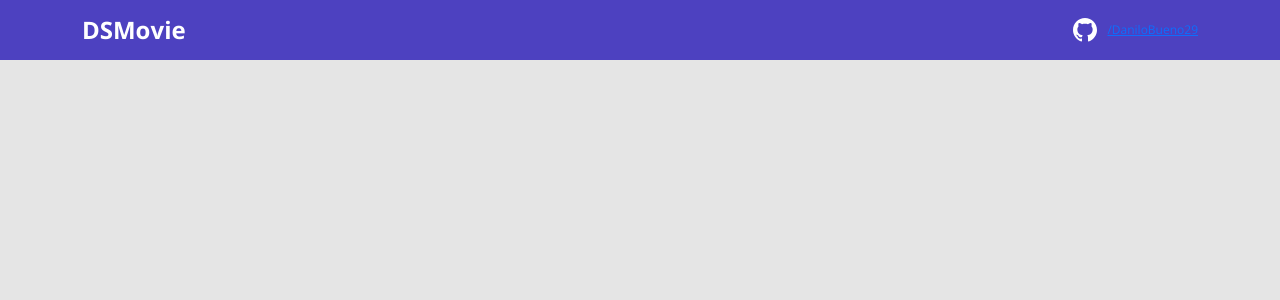
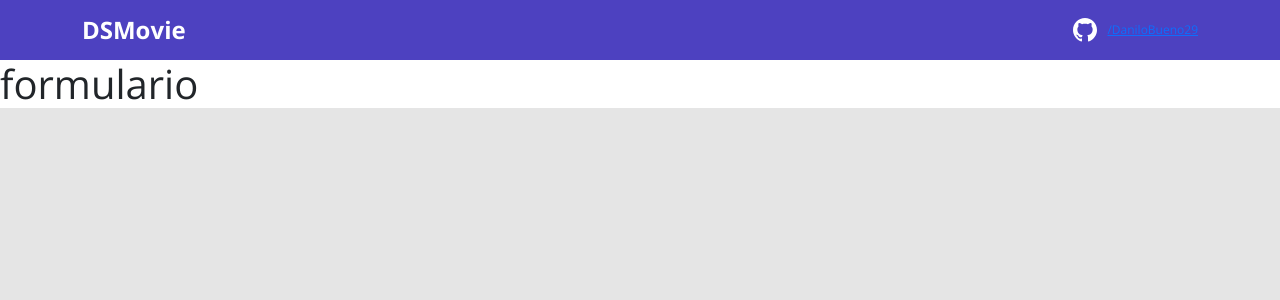
Before and after one commit to DaniloBueno29/dsmovie, a React (Create React App) app in the folder frontend/: page /form/1 in a window 1280 px wide. Shown: the top 300 px of the page. Built offline with nearby package versions, Linux system fonts and the light colour scheme.

Commit message:
added routes

```diff
--- a/frontend/package.json
+++ b/frontend/package.json
@@ -10,9 +10,11 @@
     "@types/node": "^16.7.13",
     "@types/react": "^17.0.20",
     "@types/react-dom": "^17.0.9",
+    "@types/react-router-dom": "5.3.2",
     "bootstrap": "5.1.3",
     "react": "^17.0.2",
     "react-dom": "^17.0.2",
+    "react-router-dom": "6.2.1",
     "react-scripts": "5.0.0",
     "typescript": "^4.4.2",
     "web-vitals": "^2.1.0"
--- a/frontend/src/App.tsx
+++ b/frontend/src/App.tsx
@@ -1,9 +1,22 @@
-import { Navbar } from "./components/Navbar";
+import {
+  BrowserRouter,
+  Routes,
+  Route
+} from "react-router-dom";
+import {Listing} from 'pages/Listing';
+import {Form} from 'pages/Form';
+import {Navbar} from "components/Navbar";
 
-function App() {
+export function App() {
   return (
-    <Navbar />
+    <BrowserRouter>
+      <Navbar />
+      <Routes>
+        <Route path="/" element={<Listing />} />
+        <Route path="/form">
+          <Route path=":movieId" element={<Form />} />
+        </Route>
+      </Routes>
+    </BrowserRouter>
   );
 }
-
-export default App;
--- a/frontend/src/components/Navbar/index.tsx
+++ b/frontend/src/components/Navbar/index.tsx
@@ -1,7 +1,7 @@
 import {ReactComponent as GithubIcon} from 'assets/img/github.svg';
 import './styles.css';
 
- export function Navbar() {
+export function Navbar() {
     return(
         <header>
     <nav className='container'>
--- a/frontend/src/index.tsx
+++ b/frontend/src/index.tsx
@@ -2,7 +2,7 @@
 import ReactDOM from 'react-dom';
 import './index.css';
 import 'bootstrap/dist/css/bootstrap.css';
-import App from './App';
+import {App} from './App';
 
 ReactDOM.render(
   <React.StrictMode>
--- /dev/null
+++ b/frontend/src/pages/Form/index.tsx
@@ -0,0 +1,5 @@
+export function Form() {
+    return(
+        <h1>formulario</h1>
+    );
+}
--- /dev/null
+++ b/frontend/src/pages/Listing/index.tsx
@@ -0,0 +1,5 @@
+export function Listing() {
+    return(
+        <h1>Pagina de listagem</h1>
+    );
+}
```
Also changed, not shown: 1 other file (tests, documents, lock files or other folders).
